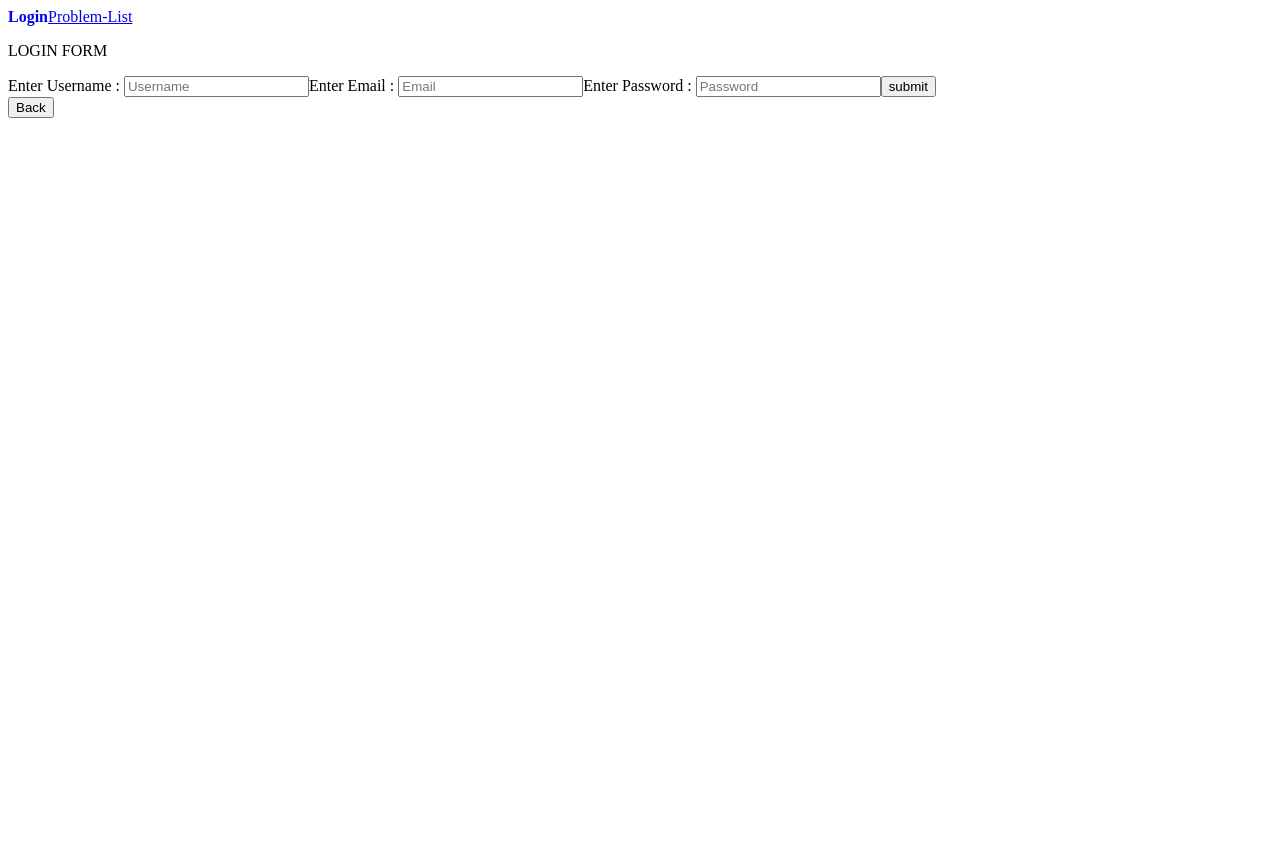
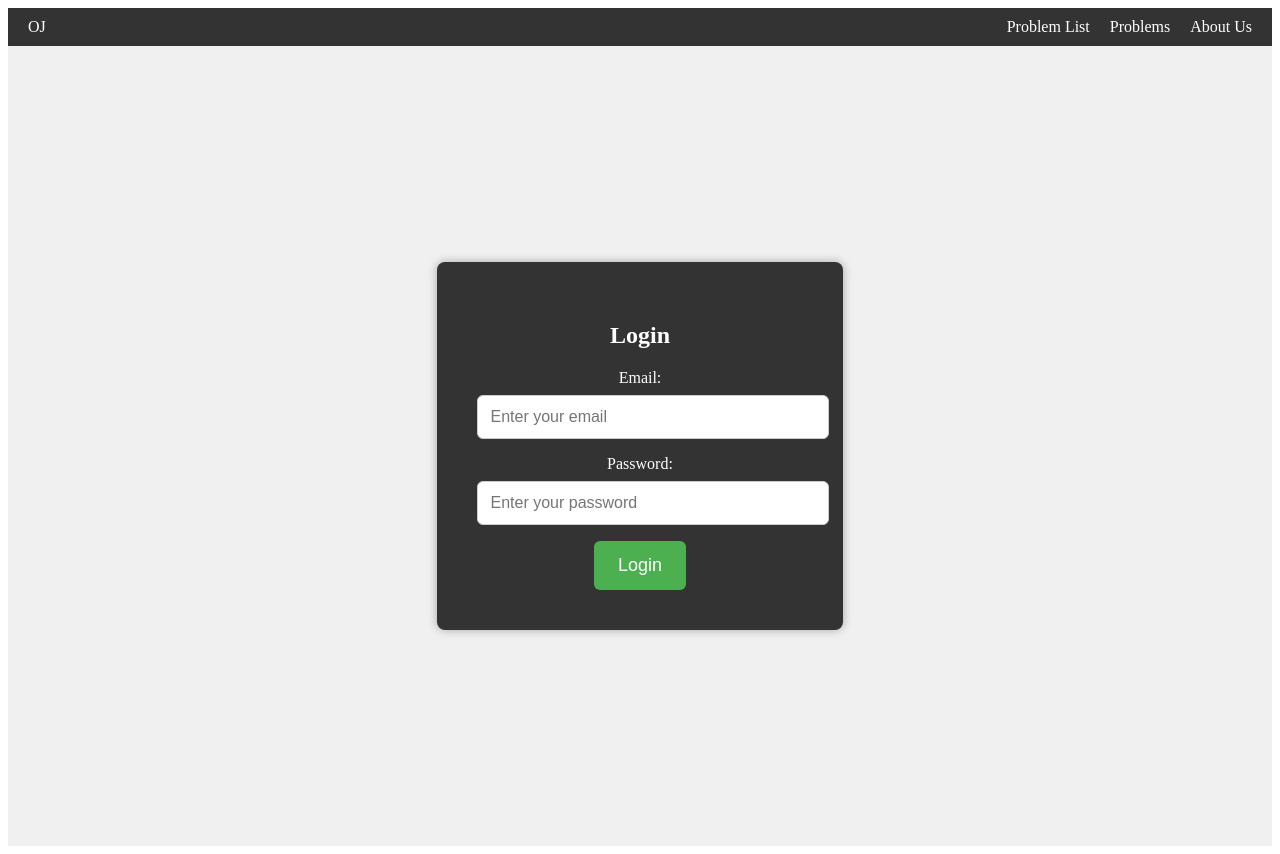
Before and after one commit to Harshvg2021/Online-Judge, a React (Create React App) app in the folder frontend/: page / in a window 1280 px wide. Before the commit the page ends 800 px from the top, so only its background shows below. Built offline with nearby package versions, Linux system fonts and the light colour scheme.

Commit message:
added login page

```diff
--- a/frontend/src/App.js
+++ b/frontend/src/App.js
@@ -18,7 +18,6 @@ function App() {
         <Route path="/problems/:problemID" element={<Problems/>} />
         <Route path="*" element={<Notfound/>}/>
       </Routes>
-      <Back/>
       {/* <Test/> */ }
     </>
   );
--- a/frontend/src/components/Navbar.js
+++ b/frontend/src/components/Navbar.js
@@ -1,23 +1,28 @@
-import React from 'react'
-import { NavLink } from 'react-router-dom'
+import React from 'react';
+import { Link } from 'react-router-dom';
+import '../styles/Navbar.css';
 
-function Navbar() {
-    const navLinkStyles = ({isActive})=>{
-        return {
-            fontWeight : isActive ? "bold" : "normal",
-            textDecoration : isActive  ? "none" : "underline"
-        }
-    }
+const Navbar = () => {
   return (
-    <div style={{display: "flex", flexDirection: "row",marginRight: "10px"}} >
-        <div>
-            <NavLink style={navLinkStyles} to='/'>Login </NavLink>
-        </div>
-        <div>
-            <NavLink style={navLinkStyles} to='/problems'>Problem-List</NavLink>
-        </div>
+    <div className="navbar-container">
+      <div className="navbar-left">
+        <Link to="/" className="navbar-link">
+          <span>OJ</span>
+        </Link>
+      </div>
+      <div className="navbar-right">
+        <Link to="/problem-list" className="navbar-link">
+          Problem List
+        </Link>
+        <Link to="/problems" className="navbar-link">
+          Problems
+        </Link>
+        <Link to="/about-us" className="navbar-link">
+          About Us
+        </Link>
+      </div>
     </div>
-  )
+  );
 }
 
-export default Navbar
+export default Navbar;
--- a/frontend/src/pages/Login.jsx
+++ b/frontend/src/pages/Login.jsx
@@ -1,65 +1,85 @@
-import React, { useState } from 'react'
-import baseurl from '../middleware/baseurl';
-import axios from "axios";
-import { useNavigate } from 'react-router-dom';
+import React, { useState,  } from 'react';
+import { useNavigate } from "react-router-dom";
+import '../styles/Login.css';
 
-function Login() {
-    const [username, setUsername] = useState();
-    const [password, setPassword] = useState();
-    const [email, setEmail] = useState();
-    const [err, setError] = useState();
+const LoginPage = () => {
+    const [email, setEmail] = useState('');
+    const [password, setPassword] = useState('');
     const navigate = useNavigate();
-
-    const validateEmail = (e) => {
-        const emailreg =
-            /^[a-zA-Z0-9.!#$%&’*+/=?^_`{|}~-]+@[a-zA-Z0-9-]+(?:\.[a-zA-Z0-9-]+)+$/;
-        if (!e.target.value.match(emailreg))
-            setError("Please enter a valid email address!");
-        else setError("");
+    const handleEmailChange = (e) => {
         setEmail(e.target.value);
     };
 
-    const validatePassword = (e) => {
-        const passwordreg =
-            /^(?=.*[a-z])(?=.*[A-Z])(?=.*\d)(?=.*[@$!%#*?&])[A-Za-z\d@$!%#*?&]{8,}$/;
-        if (!e.target.value.match(passwordreg))
-            setError(
-                "Use 8 or more characters with a mix of letters, numbers & symbols :)"
-            );
-        else setError("");
+    const handlePasswordChange = (e) => {
         setPassword(e.target.value);
     };
 
-    const handleSubmit = async (e)=>{
+    const handleSubmit = async (e) => {
         e.preventDefault();
-        console.log(username, email, password);
-        try{
-            const response  = await axios.post(baseurl + "/register", {
-                userEmail : email,
-                userPassword : password,
-                userName : username
-            })
-            alert("User registered")
-            navigate('problems')
-        }catch(err){
-            console.log(err)
+
+        // Basic email validation using regex
+        const emailRegex = /^[^\s@]+@[^\s@]+\.[^\s@]+$/;
+        if (!emailRegex.test(email)) {
+            alert('Invalid email format. Please enter a valid email.');
+            return;
         }
 
-    }
+        try {
+            const response = await fetch('http://localhost:4443/login', {
+                method: 'POST',
+                headers: {
+                    'Content-Type': 'application/json',
+                },
+                body: JSON.stringify({
+                    userEmail: email,
+                    userPassword: password,
+                }),
+            });
+
+            const data = await response.json();
+
+            if (response.ok) {
+                navigate('/problems')
+                console.log('Login successful. Token:', data.token);
+            } else {
+                alert(data.message);
+            }
+        } catch (error) {
+            console.error('Error:', error);
+            alert('An error occurred during login. Please try again.');
+        }
+    };
+
     return (
-        <div>
-            <p>LOGIN FORM</p>
-            <form onSubmit={handleSubmit} >
-                <label>Enter Username : </label>
-                <input value={username} onChange={(e)=>setUsername(e.target.value)} placeholder='Username' type='text' required></input>
-                <label>Enter Email : </label>
-                <input value={email} onChange={(e)=>setEmail(e.target.value)} placeholder='Email' type='Email' required></input>
-                <label>Enter Password : </label>
-                <input value={password} onChange={(e)=>setPassword(e.target.value)} placeholder='Password' type='Password'></input>
-                <button type='submit' >submit</button>
+        <div className="login-container">
+            <form className="login-form" onSubmit={handleSubmit}>
+                <h2>Login</h2>
+                <label htmlFor="email">Email:</label>
+                <input
+                    type="email"
+                    id="email"
+                    name="email"
+                    placeholder="Enter your email"
+                    value={email}
+                    onChange={handleEmailChange}
+                    required
+                />
+
+                <label htmlFor="password">Password:</label>
+                <input
+                    type="password"
+                    id="password"
+                    name="password"
+                    placeholder="Enter your password"
+                    value={password}
+                    onChange={handlePasswordChange}
+                    required
+                />
+
+                <button type="submit">Login</button>
             </form>
         </div>
-    )
-}
+    );
+};
 
-export default Login
+export default LoginPage;
--- /dev/null
+++ b/frontend/src/styles/Login.css
@@ -0,0 +1,47 @@
+/* LoginPage Styles */
+.login-container {
+    display: flex;
+    justify-content: center;
+    align-items: center;
+    height: 100vh;
+    background-color: #f0f0f0; /* Light background color */
+  }
+
+  .login-form {
+    background-color: #333;
+    padding: 40px;
+    color: white;
+    border-radius: 8px;
+    text-align: center;
+    box-shadow: 0 0 10px rgba(0, 0, 0, 0.3);
+  }
+
+  .login-form h2 {
+    margin-bottom: 20px;
+    font-size: 24px;
+  }
+
+  .login-form label {
+    display: block;
+    margin-bottom: 8px;
+    font-size: 16px;
+  }
+
+  .login-form input {
+    width: 100%;
+    padding: 12px;
+    margin-bottom: 16px;
+    border: 1px solid #ccc;
+    border-radius: 6px;
+    font-size: 16px;
+  }
+
+  .login-form button {
+    background-color: #4caf50; /* Green button color */
+    color: white;
+    padding: 14px 24px;
+    border: none;
+    border-radius: 6px;
+    cursor: pointer;
+    font-size: 18px;
+  }
--- /dev/null
+++ b/frontend/src/styles/Navbar.css
@@ -0,0 +1,24 @@
+/* Navbar Styles */
+.navbar-container {
+    background-color: #333;
+    padding: 10px;
+    color: white;
+    display: flex;
+    justify-content: space-between;
+  }
+
+  .navbar-link {
+    text-decoration: none;
+    color: white;
+    margin: 0 10px;
+  }
+
+  .navbar-left {
+    display: flex;
+    align-items: center;
+  }
+
+  .navbar-right {
+    display: flex;
+    align-items: center;
+  }
```
Also changed, not shown: 1 other file (tests, documents, lock files or other folders).
